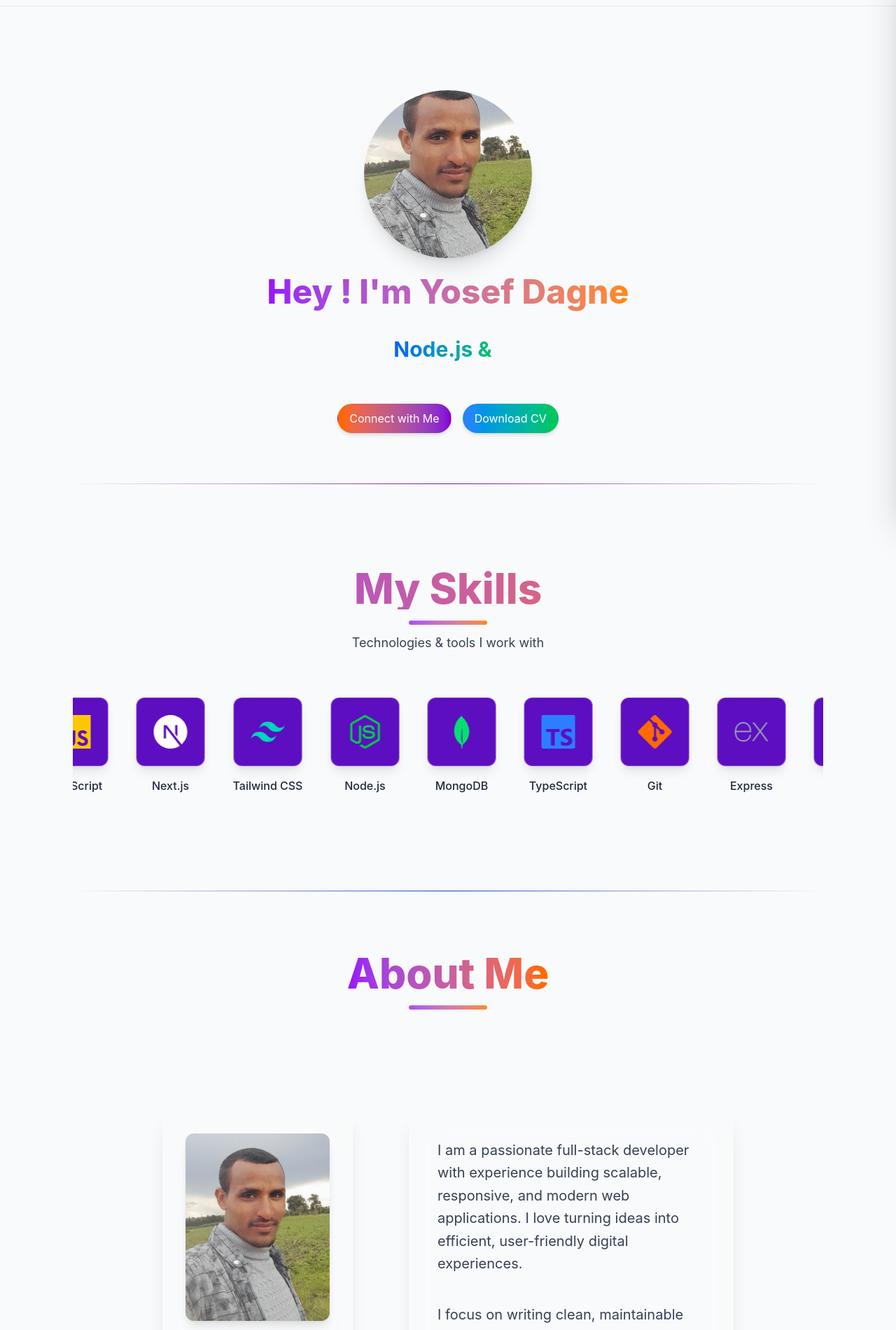
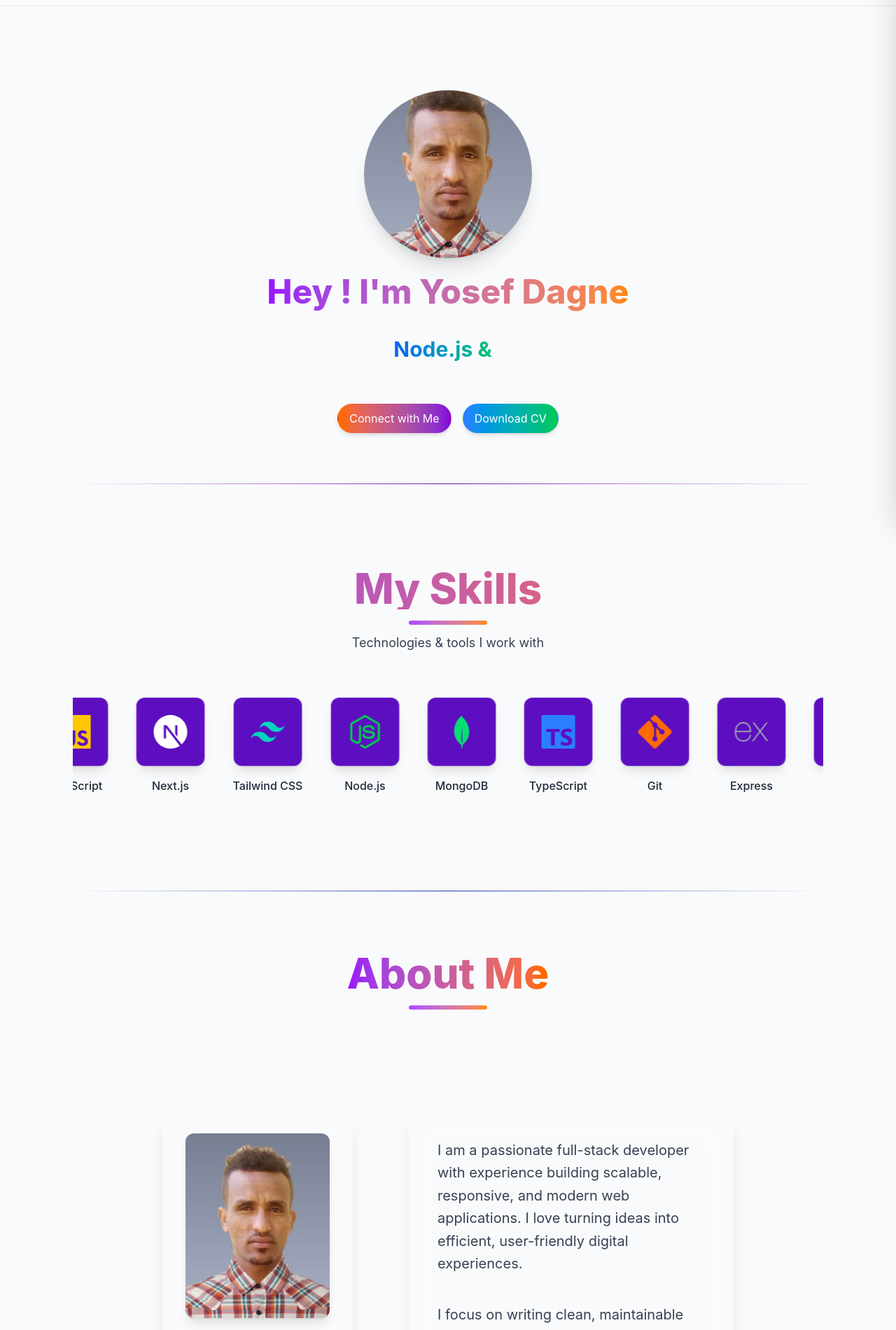
Before and after one commit to YosephDagne/personal_website, a Next.js app: page / in a window 1280 px wide. Shown: the part 60-1961 px from the top of the page at 70% size. Built offline with nearby package versions, Linux system fonts and the light colour scheme.

Commit message:
change photo

```diff
--- a/components/About.tsx
+++ b/components/About.tsx
@@ -32,7 +32,7 @@ export default function About() {
         >
           <div className="rounded-xl overflow-hidden shadow-lg">
             <Image
-              src="/jo2.jpg"
+              src="/profile.jpg"
               width={400}
               height={400}
               alt="Profile"
--- a/components/Hero.tsx
+++ b/components/Hero.tsx
@@ -59,7 +59,7 @@ const Hero = () => {
       {/* Profile Image */}
       <div className="relative">
         <Image
-          src="/jo2.jpg"
+          src="/profile.jpg"
           alt="Yosef Dagne - Fullstack Web Developer"
           width={400}
           height={400} // square for consistent circle
```
Also changed, not shown: public/profile.jpg (added), public/sales-2025-12-01.csv (added), 1 other file (tests, documents, lock files or other folders).
